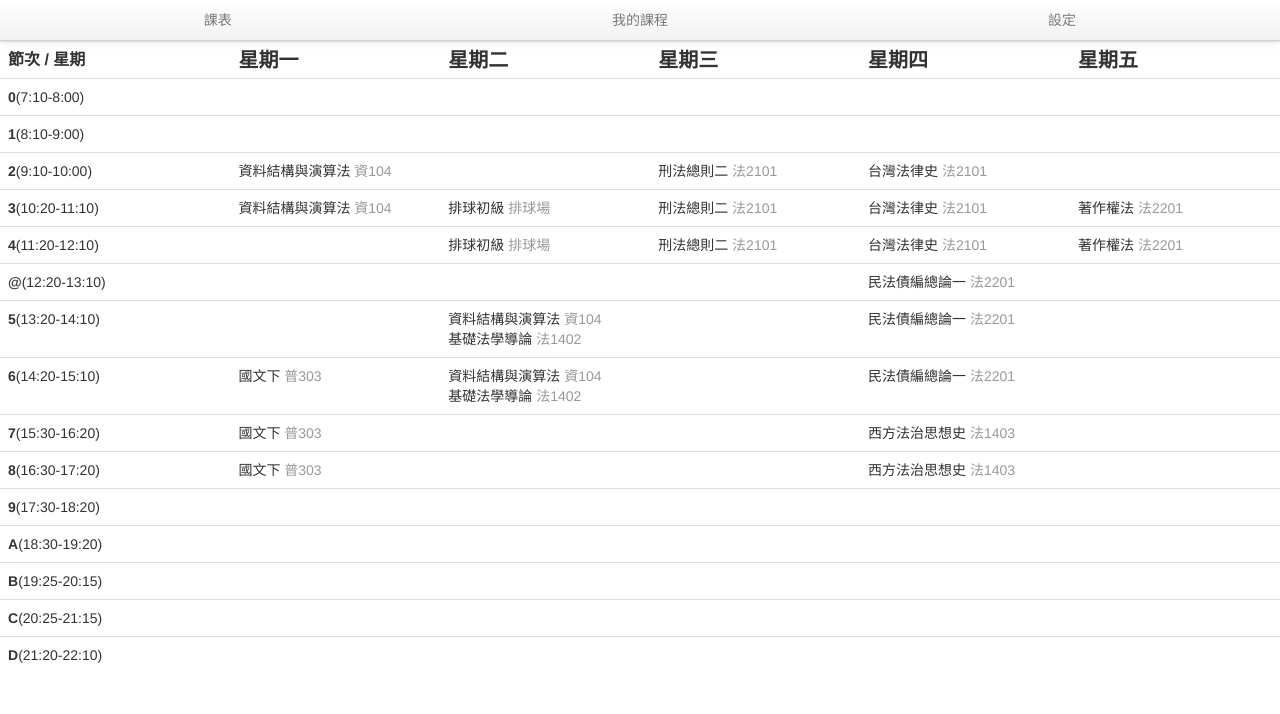
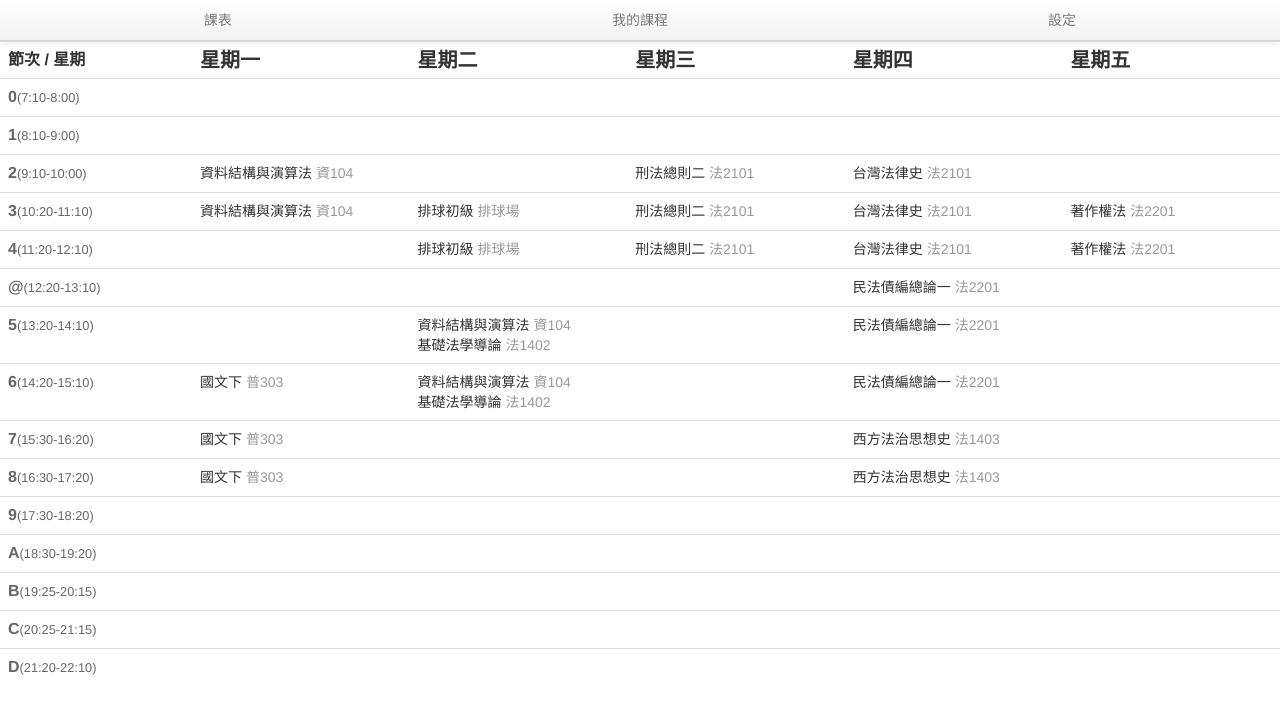
Before and after one commit to rschiang/coursetable, a plain HTML site: page index.html in a window 1280 px wide. Drawn offline with Linux system fonts and the light colour scheme.

Commit message:
Update course table stylesheet

```diff
--- a/index.html
+++ b/index.html
@@ -32,14 +32,29 @@
 		}
 
 		.table th {
-			width: 16.4%;
+			width: 17%;
 			font-weight: bold;
 			font-size: 1.25rem;
 		}
 
 		.table th:first-child {
-			width: 18%;
+			width: 15%;
 			font-size: 1rem;
+		}
+
+		.table td:first-child {
+			color: #666;
+			font-size: 0.8rem;
+		}
+
+		.table td:first-child:first-letter {
+			display: block;
+			font-size: 1rem;
+			font-weight: bold;
+		}
+
+		.table span.muted {
+			display: inline-block;
 		}
 	</style>
 
```
